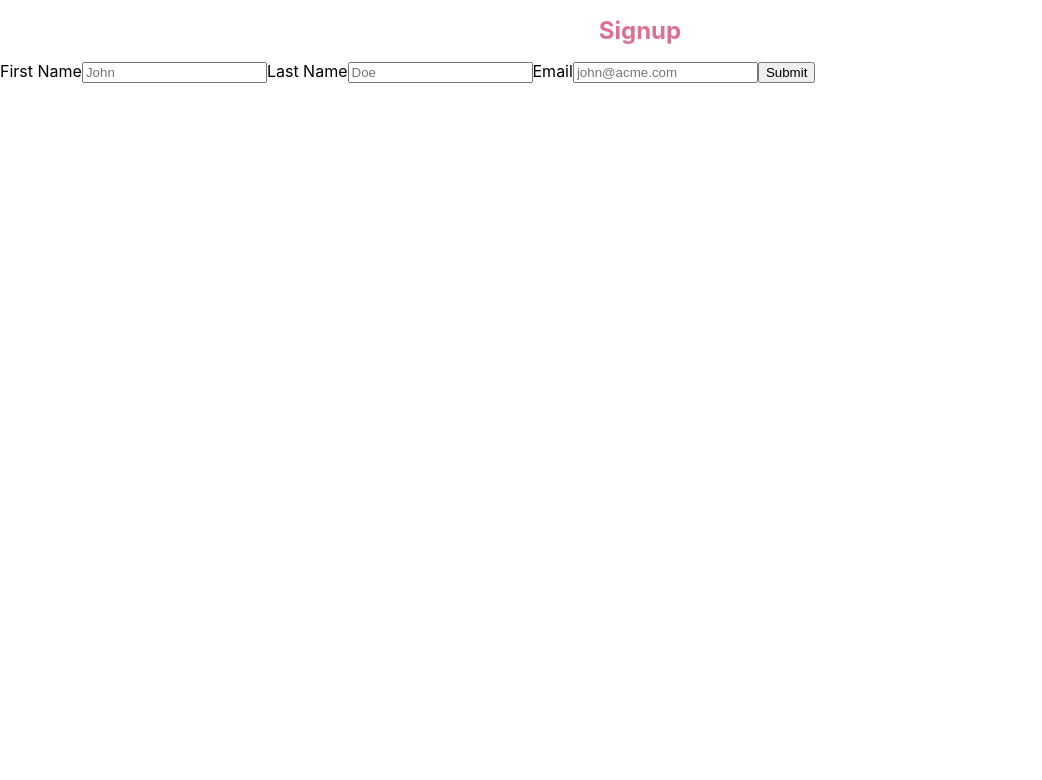
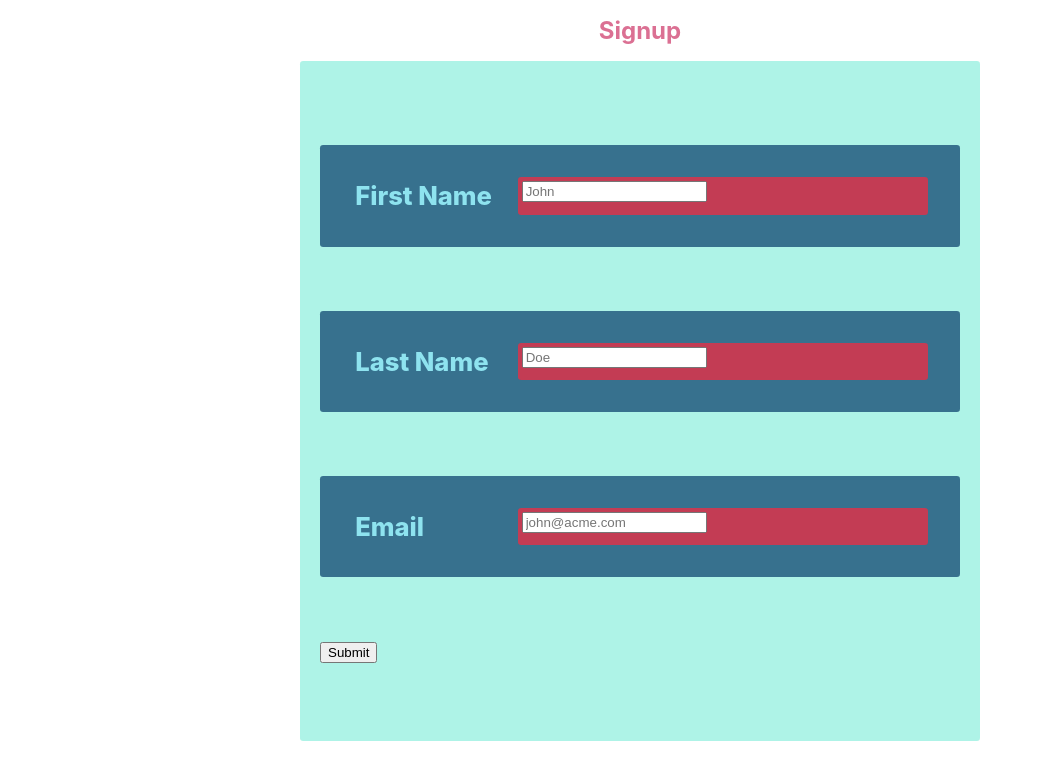
Before and after one commit to NitorCreations/CSS-Poc-1, a React (Create React App) app: page / in a window 1280 px wide. Shown: the top 780 px of the page, without its empty margins (0-1042 px from the left). Built offline with nearby package versions, Linux system fonts and the light colour scheme.

Commit message:
Added styles and Flex

```diff
--- a/src/App.tsx
+++ b/src/App.tsx
@@ -1,6 +1,10 @@
-import React from "react";
-import { Formik, Field, Form, FormikHelpers } from "formik";
-import styled from "styled-components";
+import React from 'react';
+import { Formik, Field, Form, FormikHelpers } from 'formik';
+import styled from 'styled-components';
+import { Container } from './components/styles/Container.styled';
+import { Content } from './components/styles/Content.styled';
+import { Label } from './components/styles/Label.styled';
+import { FieldStyle } from './components/styles/FieldStyle.style';
 
 const Title = styled.h1`
   font-size: 1.5em;
@@ -17,11 +21,12 @@ function App() {
   return (
     <div>
       <Title>Signup</Title>
+      <Container>
         <Formik
           initialValues={{
-          firstName: "",
-          lastName: "",
-          email: "",
+            firstName: '',
+            lastName: '',
+            email: '',
           }}
           onSubmit={(
             values: Values,
@@ -34,23 +39,40 @@ function App() {
           }}
         >
           <Form>
-          <label htmlFor="firstName">First Name</label>
-          <Field id="firstName" name="firstName" placeholder="John" />
+            <Content>
+              <Label>
+                <label htmlFor='firstName'>First Name</label>
+              </Label>
+              <FieldStyle>
+                <Field id='firstName' name='firstName' placeholder='John' />
+              </FieldStyle>
+            </Content>
+            <Content>
+              <Label>
+                <label htmlFor='lastName'>Last Name</label>
+              </Label>
+              <FieldStyle>
+                <Field id='lastName' name='lastName' placeholder='Doe' />
+              </FieldStyle>
+            </Content>
+            <Content>
+              <Label>
+                <label htmlFor='email'>Email</label>
+              </Label>
+              <FieldStyle>
+                <Field
+                  id='email'
+                  name='email'
+                  placeholder='john@acme.com'
+                  type='email'
+                />
+              </FieldStyle>
+            </Content>
 
-          <label htmlFor="lastName">Last Name</label>
-          <Field id="lastName" name="lastName" placeholder="Doe" />
-
-          <label htmlFor="email">Email</label>
-          <Field
-            id="email"
-            name="email"
-            placeholder="john@acme.com"
-            type="email"
-          />
-
-          <button type="submit">Submit</button>
+            <button type='submit'>Submit</button>
           </Form>
         </Formik>
+      </Container>
     </div>
   );
 }
--- /dev/null
+++ b/src/components/styles/Container.styled.ts
@@ -0,0 +1,12 @@
+import styled from 'styled-components';
+
+export const Container = styled.div`
+  display: flex; //This is  a container for three items (Content)
+  flex-direction: column;
+  width: 40rem;
+  height: 40rem;
+  background-color: #aef3e7;
+  padding: 20px;
+  margin: 0 auto;
+  border-radius: 0.2rem;
+`;
--- /dev/null
+++ b/src/components/styles/Content.styled.ts
@@ -0,0 +1,11 @@
+import styled from 'styled-components';
+
+export const Content = styled.div`
+  flex-basis: auto; //This is an item inside a container
+  display: flex; //But this is also a container for two items (label and input)
+  justify-content: space-between; //But this is also a container for two items (label and input)
+  background-color: #37718e;
+  padding: 2rem;
+  margin: 4rem 0;
+  border-radius: 0.2rem;
+`;
--- /dev/null
+++ b/src/components/styles/FieldStyle.style.ts
@@ -0,0 +1,12 @@
+import styled from 'styled-components';
+
+export const FieldStyle = styled.div`
+  flex-basis: 70%; //This is an item inside a container
+  background-color: #c33c54;
+  padding: 0.2rem;
+  border-radius: 0.2rem;
+  color: white;
+  font-family: 'Franklin Gothic Medium', 'Arial Narrow', Arial, sans-serif;
+  font-weight: 800;
+  font-size: large;
+`;
--- /dev/null
+++ b/src/components/styles/Label.styled.ts
@@ -0,0 +1,11 @@
+import styled from 'styled-components';
+
+export const Label = styled.div`
+  flex-basis: auto; //This is an item inside a container
+  /* background-color: #8ee3ef; */
+  padding: 0.2rem;
+  border-radius: 0.2rem;
+  color: #8ee3ef;
+  font-weight: 800;
+  font-size: 1.6rem;
+`;
```
Also changed, not shown: src/components/styles/Field-style.styled.ts (added, +12 -0 lines), src/components/styles/Field.styled.ts (added, +12 -0 lines), 1 other file (tests, documents, lock files or other folders). Lines whose indentation alone changed are shown as unchanged.
